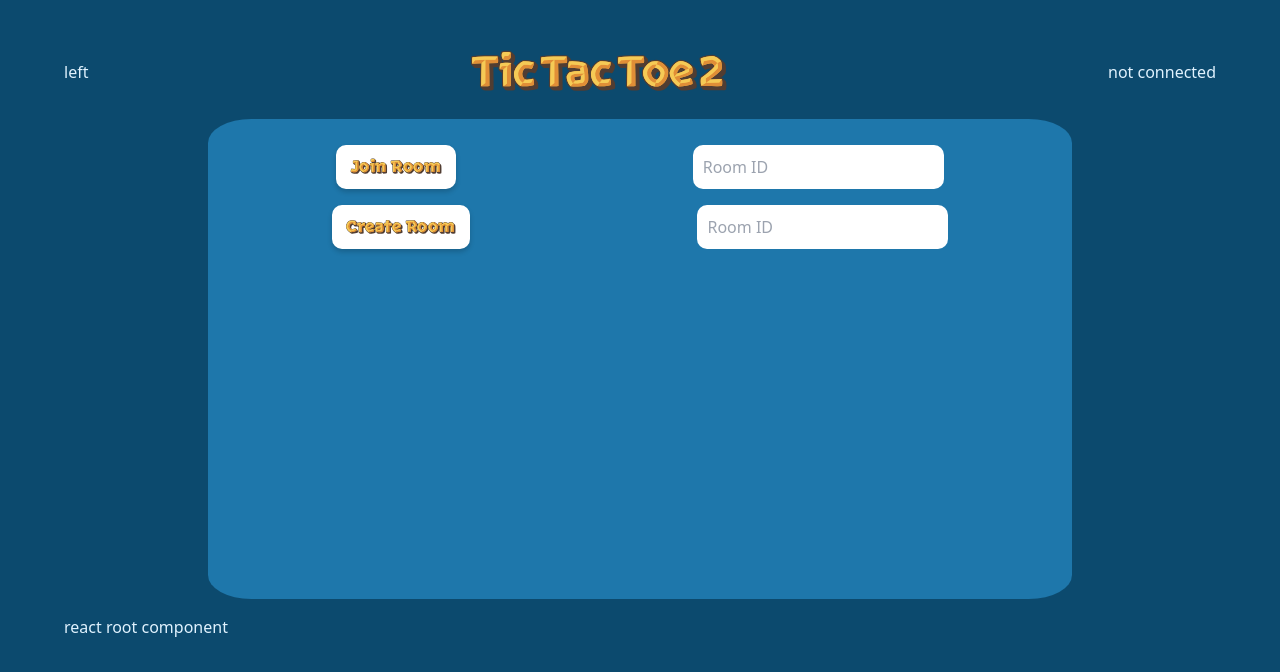
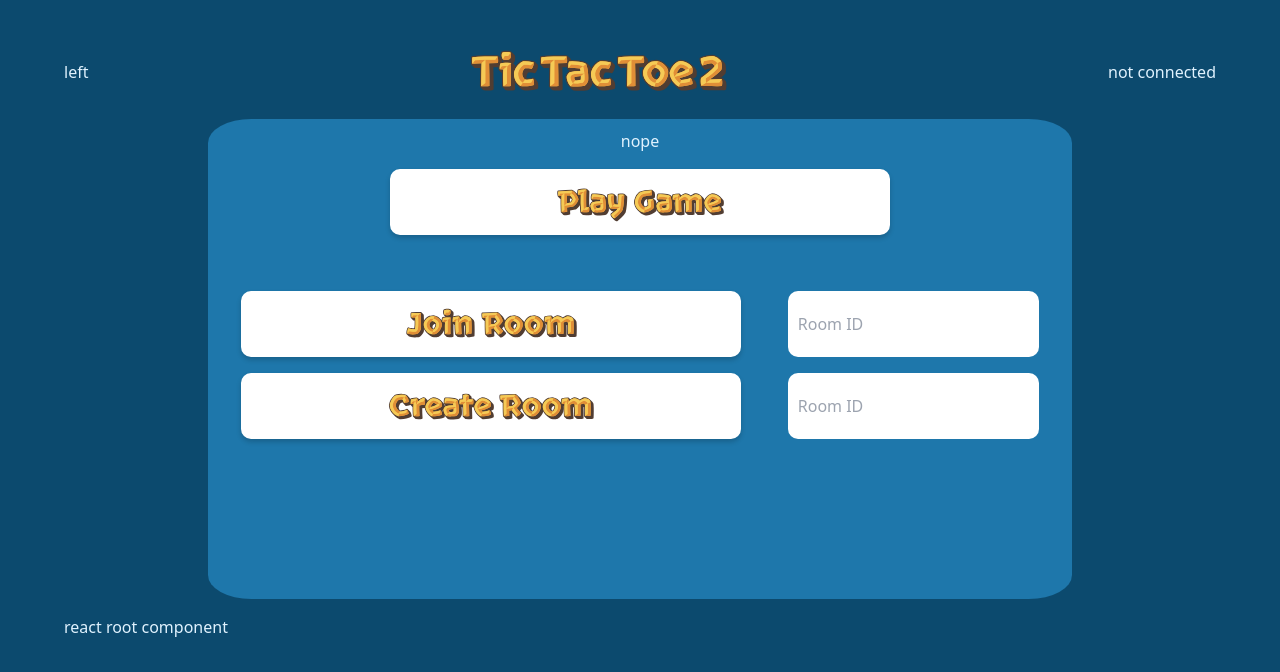
Before and after one commit to Zarone/TicTacToeTwo, a React (Create React App) app in the folder client/: page / in a window 1280 px wide. Shown: the top 672 px of the page. Built offline with nearby package versions, Linux system fonts and the light colour scheme; no server answers; the HTML template or start-up script is replaced by a standard one.

Commit message:
transfer socket state and setup game state

```diff
--- a/client/src/App.tsx
+++ b/client/src/App.tsx
@@ -2,12 +2,15 @@ import React from 'react';
 import './App.css';
 import { Navbar } from './components/Navbar';
 import { JoinManager } from './components/JoinManager';
+import { useSocket } from './hooks/useSocket';
+import { GameManager } from './components/GameManager';
 
 function App() {
+  const socketData = useSocket();
   return (
     <div className={'container md:pt-10'}>
-      <Navbar />
-      <JoinManager />
+      <Navbar socketData={socketData}/>
+      <GameManager socketData={socketData}/>
       <main>react root component</main>
     </div>
   );
--- /dev/null
+++ b/client/src/components/GameManager.tsx
@@ -0,0 +1,12 @@
+import { JoinManager } from './JoinManager';
+import { socketData } from '../hooks/useSocket';
+import React, { useState } from 'react';
+
+export const GameManager = ({socketData}: {socketData:socketData}) => {
+  const [isPlaying, setIsPlaying] = useState(false);
+  return (
+    <div>
+      {isPlaying ? <p>gameboard</p> : <JoinManager setIsPlaying={setIsPlaying} socketData={socketData} />}
+    </div>
+  );
+};
--- a/client/src/components/JoinManager.module.css
+++ b/client/src/components/JoinManager.module.css
@@ -26,9 +26,10 @@
   border-width: 0.2rem;
   border-radius: 10px;
   box-shadow: 0 3px 5px rgba(0, 0, 0, 0.18);
-  font-size: 1rem;
+  font-size: min(30px, 5vw);
   padding: 0.25em 0.75em;
   min-height: 44px;
+  width: min(500px, 40vw);
 }
 
 .button:hover {
--- a/client/src/components/JoinManager.tsx
+++ b/client/src/components/JoinManager.tsx
@@ -1,9 +1,20 @@
 import React from 'react';
+import { useSocket, socketData } from '../hooks/useSocket';
 import styles from './JoinManager.module.css';
 
-export const JoinManager = () => {
+export const JoinManager = (
+  {socketData:{socket, connected}, setIsPlaying}:
+  {socketData: socketData, setIsPlaying: React.Dispatch<React.SetStateAction<boolean>>}
+) => {
   return (
     <div className={styles.container}>
+      <p>{connected ? 'connected' : 'nope'}</p>
+      <div className={styles['button-container']}>
+        <button type="button" className={styles.button} onClick={()=>{
+          setIsPlaying(true);
+        }} >Play Game</button>
+      </div>
+      <br/>
       <div className={styles['button-container']}>
         <button type="button" className={styles.button}>Join Room</button>
         <input type="text" placeholder='Room ID' className={styles.input} />
--- a/client/src/components/Navbar.tsx
+++ b/client/src/components/Navbar.tsx
@@ -1,14 +1,15 @@
 import { Logo } from './Logo';
 import React from 'react';
 import { SocketStatus } from './SocketStatus';
+import { socketData } from '../hooks/useSocket';
 
-export const Navbar = () => {
+export const Navbar = ({socketData}: {socketData: socketData}) => {
   return (
     <nav className={'flex justify-between items-center'}>
       <span>left</span>
       <Logo />
       <span>
-        <SocketStatus />
+        <SocketStatus socketData={socketData}/>
       </span>
     </nav>
   );
--- a/client/src/components/SocketStatus.tsx
+++ b/client/src/components/SocketStatus.tsx
@@ -1,7 +1,6 @@
 import React from 'react';
-import { useSocket } from '../hooks/useSocket';
+import { socketData, useSocket } from '../hooks/useSocket';
 
-export const SocketStatus = () => {
-  const { socket, connected } = useSocket();
-  return <div>{connected ? 'connected' : 'not connected'}</div>;
+export const SocketStatus = ({socketData}: {socketData:socketData}) => {
+  return <div>{socketData.connected ? 'connected' : 'not connected'}</div>;
 };
--- a/client/src/hooks/useSocket.ts
+++ b/client/src/hooks/useSocket.ts
@@ -1,10 +1,16 @@
 import { useEffect, useState } from 'react';
-import { io } from 'socket.io-client';
+import { io, Socket } from 'socket.io-client';
+
+export interface socketData {
+  connected: boolean;
+  loading: boolean;
+  socket:  Socket<any, any> | null;
+}
 
 export const useSocket = () => {
   const [connected, setConnected] = useState(false);
   const [loading, setLoading] = useState(true);
-  const [socket, setSocket] = useState(null);
+  const [socket, setSocket] = useState<Socket|null>(null);
 
   useEffect(() => {
     // Enable socket.io debug mode
@@ -17,9 +23,12 @@ export const useSocket = () => {
     const socket = io(process.env.REACT_APP_SOCKET_ENDPOINT as string);
     socket.on('connect', () => {
       setConnected(true);
+      setLoading(false);
+      setSocket(socket);
     });
 
-    socket.on('disconnect', () => {
+    socket.on('disconnect', (reason) => {
+      console.log('[SOCKET DISCONNECT]: ', reason);
       setConnected(false);
     });
   }, []);
```
